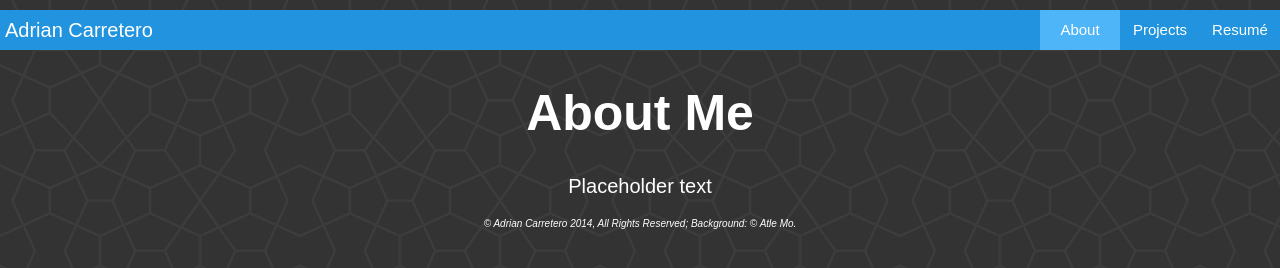
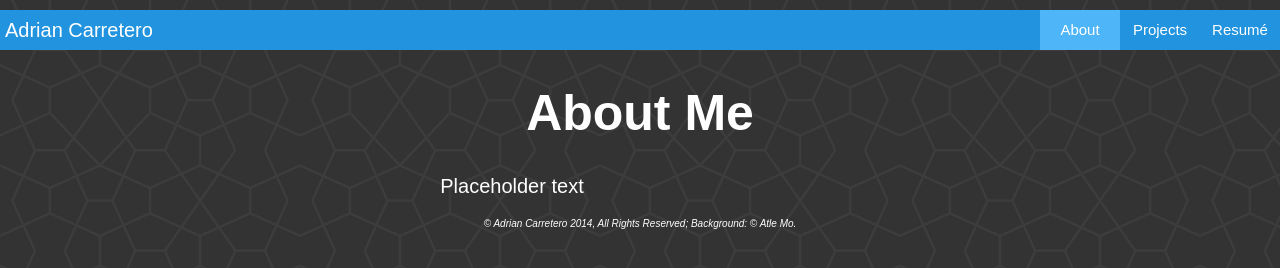
Before and after one commit to palmerito0/palmerito0.github.io, a plain HTML site: page about.html in a window 1280 px wide. Drawn offline with Linux system fonts and the light colour scheme.

Commit message:
Checking out to master

```diff
--- a/about.html
+++ b/about.html
@@ -18,8 +18,9 @@
 		</header>
 
 		<h1>About Me</h1>
-
-		<p>Placeholder text</p>
+		<article>
+			<p>Placeholder text</p>
+		</article>
 
 	</body>
 
--- a/css/index.css
+++ b/css/index.css
@@ -10,6 +10,9 @@
 }
 p {
 	font-size: 20px;
+}
+article {
+	width: 80%;
 }
 .copyright {
 	font-style: italic;
```
